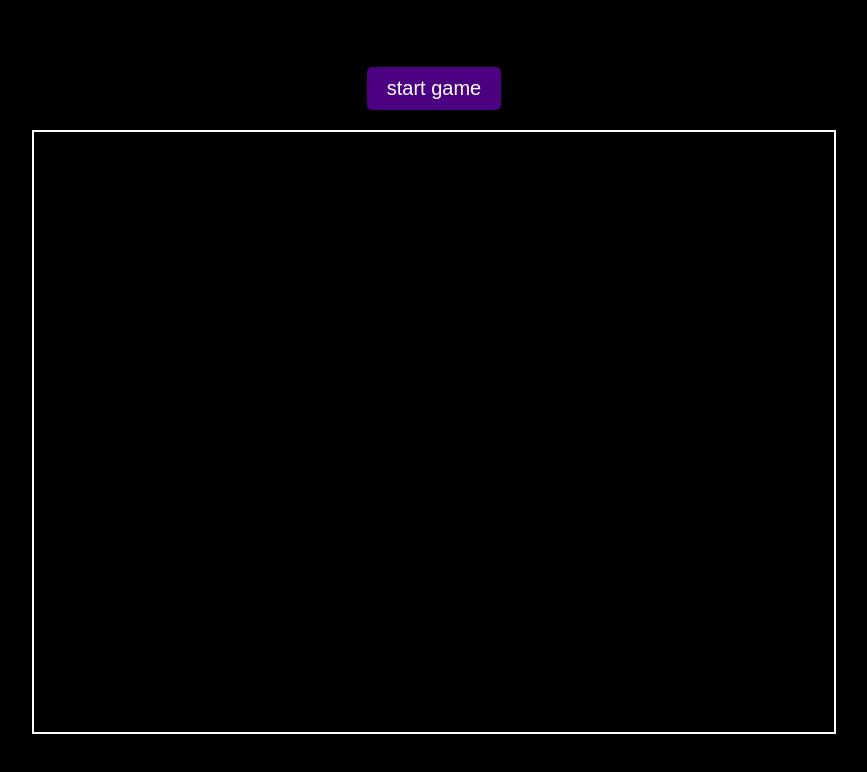
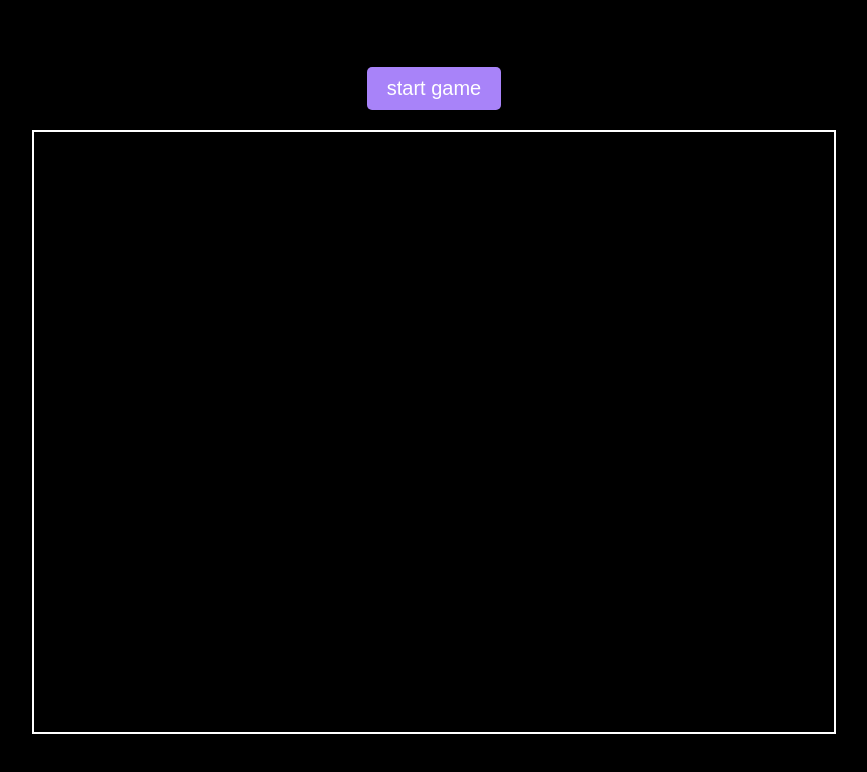
Before and after one commit to cltpalmer/space-peace, a plain HTML site: page index.html in a window 1280 px wide. Shown: the whole page, without its empty margins (206-1073 px from the left). Drawn offline with Linux system fonts and the light colour scheme.

Commit message:
Update styles.css

```diff
--- a/styles.css
+++ b/styles.css
@@ -17,12 +17,14 @@ button {
     font-size: 20px;
     margin-bottom: 20px;
     cursor: pointer;
-    background-color: #4b0082;
+    background-color: #A883F9;
     color: #fff;
     border: none;
     border-radius: 5px;
+    font-family: 'Montserrat', sans-serif;
+    text-transform: lowercase;
 }
 
 button:hover {
-    background-color: #6a0dad;
+    background-color: #9370db;
 }
```
